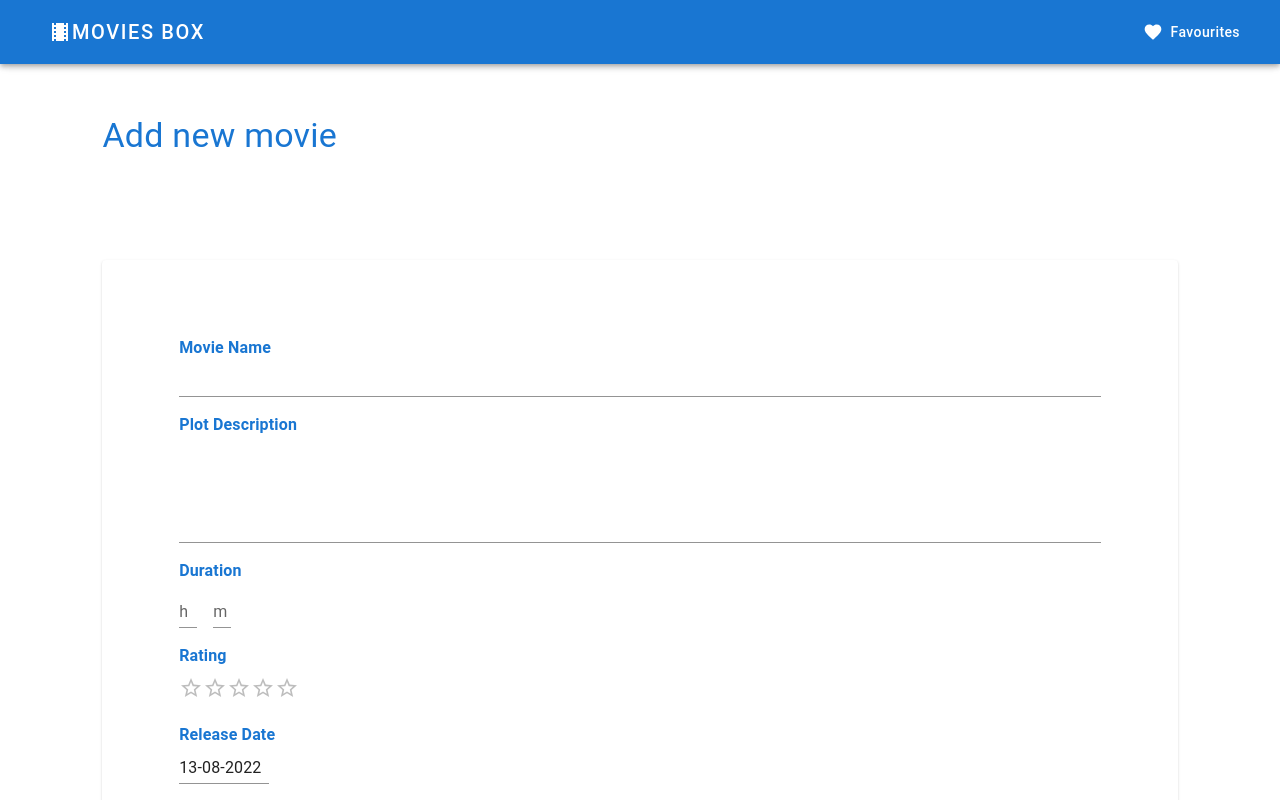
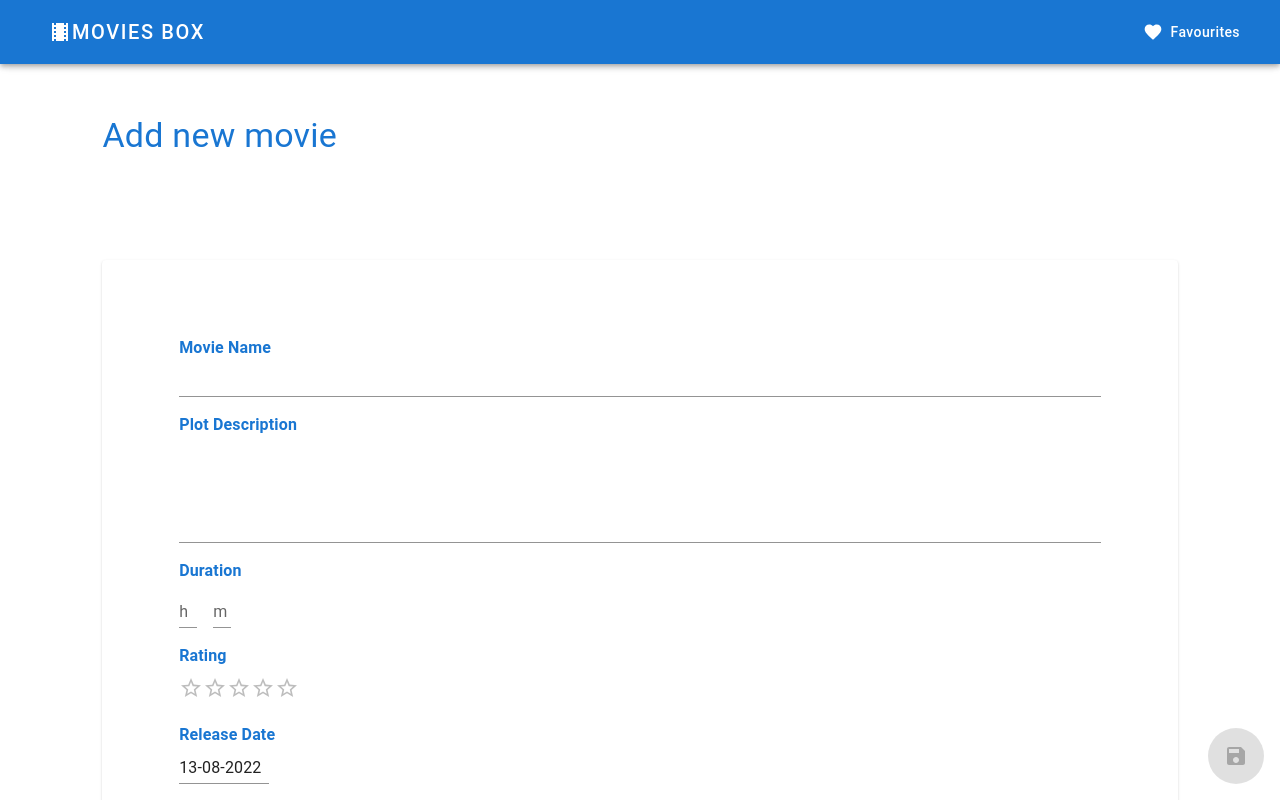
Before and after one commit to cod3rboy/movie-box, a React (Create React App) app: page /home in a window 1280 px wide. Both pictures are taken after a click on the button 1236 px from the left and 756 px from the top of the page. Shown: the top 800 px of the page. Built offline with nearby package versions, Linux system fonts and the light colour scheme.

Commit message:
Made Edit Fab changed with Save Fab on edit mode in movie form.

```diff
--- a/src/Components/MovieForm/index.js
+++ b/src/Components/MovieForm/index.js
@@ -9,10 +9,12 @@ import {
   Button,
   IconButton,
   InputAdornment,
+  Fab,
 } from "@mui/material";
 import { MobileDatePicker as DatePicker } from "@mui/x-date-pickers";
 import { Box } from "@mui/system";
 import AddIcon from "@mui/icons-material/Add";
+import SaveIcon from "@mui/icons-material/Save";
 import useMovieStore from "../../Hooks/useMovieStore";
 import MovieSelect from "../MovieSelect";
 import moment from "moment";
@@ -31,13 +33,7 @@ const initialState = {
 };
 
 function MovieForm(props) {
-  const {
-    movie,
-    submitLabel = "submit",
-    onSubmit,
-    resetOnSubmit = true,
-    readOnly = false,
-  } = props;
+  const { movie, onSubmit, resetOnSubmit = true, readOnly = false } = props;
   const { movies } = useMovieStore();
 
   const [formData, setFormData] = useState(
@@ -136,6 +132,7 @@ function MovieForm(props) {
 
   return (
     <Grid
+      id="movie-form"
       container
       component="form"
       method="GET"
@@ -517,22 +514,24 @@ function MovieForm(props) {
           </Box>
         </Container>
       </Grid>
-      <Grid item xs={12}>
       {!readOnly && (
-          <Button
-            variant="contained"
+        <Fab
           type="submit"
+          form="movie-form"
           sx={{
-              display: "block",
-              textTransform: "capitalize",
-              margin: "1rem auto",
+            position: "fixed",
+            bottom: 0,
+            right: 0,
+            marginRight: "1rem",
+            marginBottom: "1rem",
           }}
+          color="primary"
+          aria-label="save movie"
           disabled={!activateSubmit}
         >
-            {submitLabel}
-          </Button>
+          <SaveIcon />
+        </Fab>
       )}
-      </Grid>
     </Grid>
   );
 }
--- a/src/Pages/MovieDetail/index.js
+++ b/src/Pages/MovieDetail/index.js
@@ -31,7 +31,6 @@ function MovieDetail() {
         <MovieForm
           movie={data}
           readOnly={!editMode}
-          submitLabel="Save"
           resetOnSubmit={false}
           onSubmit={(movie) => {
             store.update(movie);
--- a/src/Pages/NewMovie/index.js
+++ b/src/Pages/NewMovie/index.js
@@ -21,7 +21,6 @@ function NewMovie() {
         }}
       >
         <MovieForm
-          submitLabel="Save"
           onSubmit={(movie) => {
             add(movie);
             changePage("home", {
```
Lines whose indentation alone changed are shown as unchanged.
